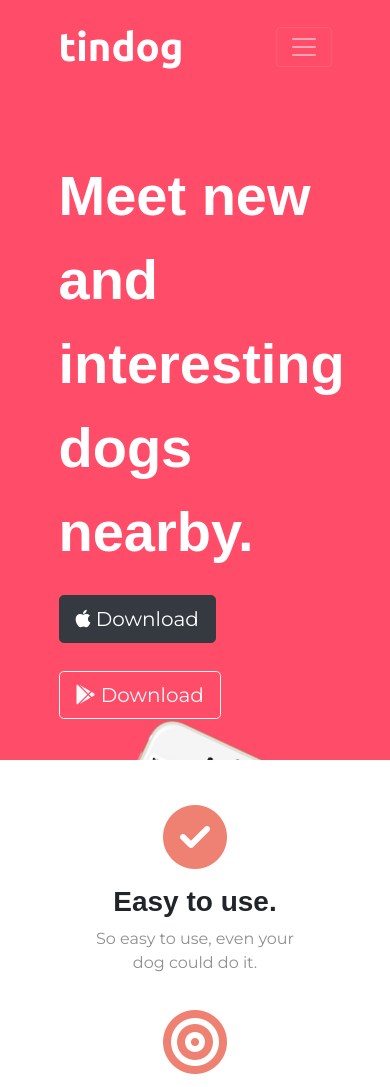
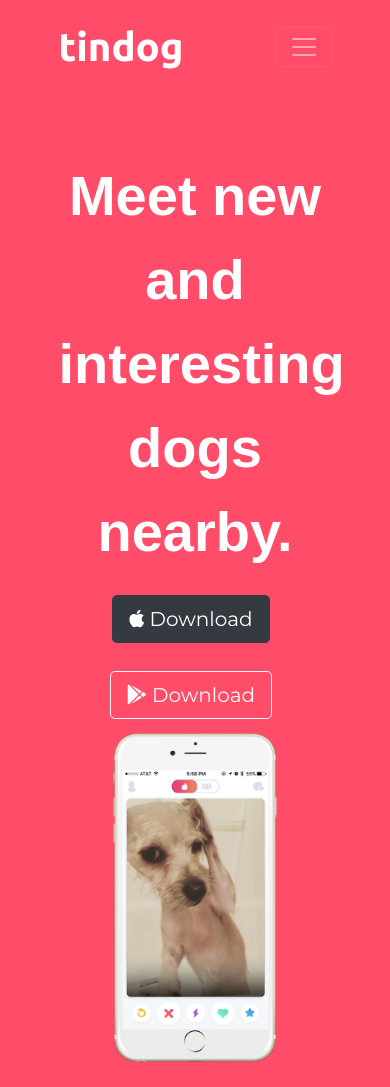
Before and after one commit to ForhanShahriarFahim/TinDog-Website-Bootstrap, a plain HTML site: page index.html in a window 390 px wide. Shown: the top 1087 px of the page. Drawn offline with nearby package versions, Linux system fonts and the light colour scheme.

Commit message:
Intermediate Bootstrap Lec 5 completed

```diff
--- a/css/styles.css
+++ b/css/styles.css
@@ -139,3 +139,15 @@ p {
 .pricing-coloum {
     padding: 3% 2%;
 }
+
+
+@media (max-width: 1028px) {
+    #title{
+        text-align: center;
+    }
+
+    .title-image{
+        position: static;
+        transform: rotate(0);
+    }
+}
```
